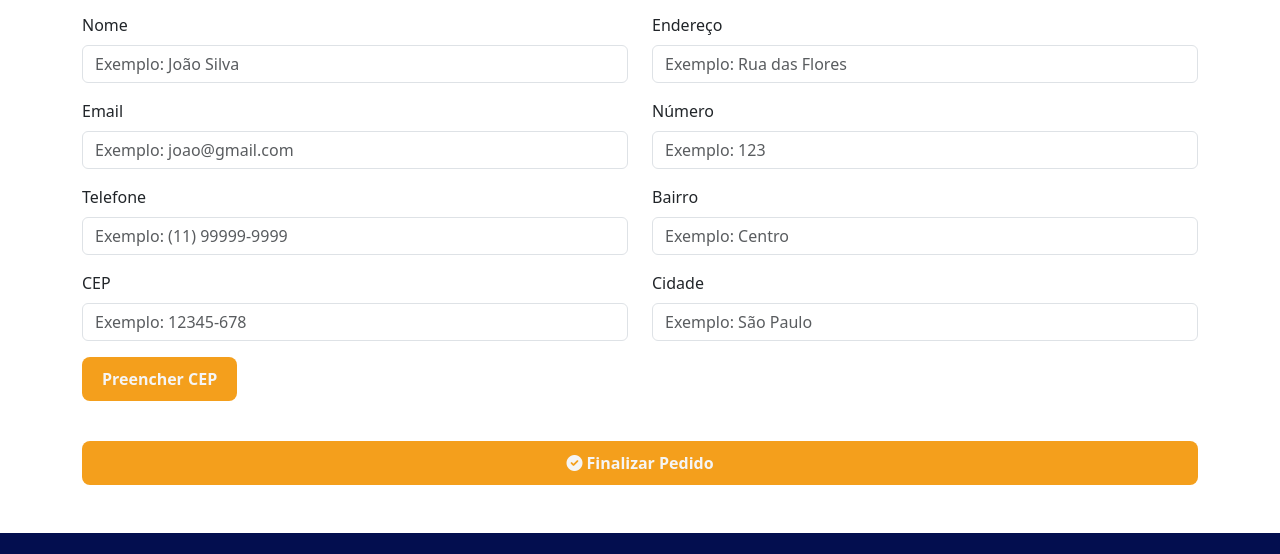
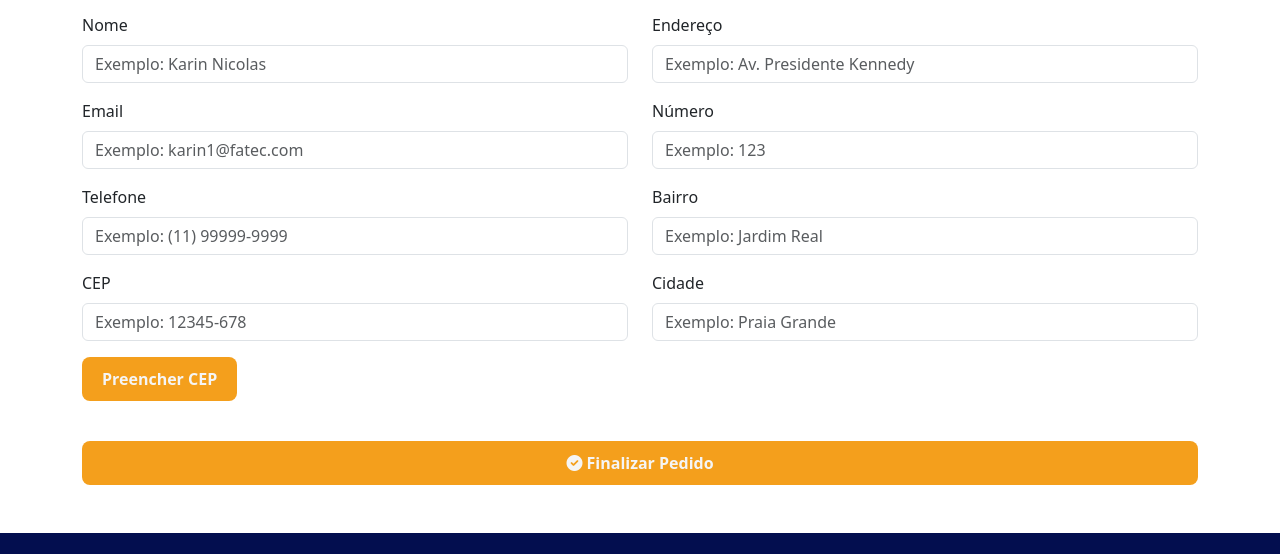
Before and after one commit to ncdsrNicolas/LarConectado, a plain HTML site: page checkout.html in a window 1280 px wide. Shown: the part 202-756 px from the top of the page. Drawn offline with nearby package versions, Linux system fonts and the light colour scheme.

Commit message:
Alteração Index e Checkout (add bold ao preço do index. renomear placeholder dos input no checkout)

```diff
--- a/checkout.html
+++ b/checkout.html
@@ -49,11 +49,11 @@
                 <form id="formCheckout">
                     <div class="mb-3">
                         <label for="nome" class="form-label">Nome</label>
-                        <input type="text" class="form-control" id="nome" placeholder="Exemplo: João Silva" required>
+                        <input type="text" class="form-control" id="nome" placeholder="Exemplo: Karin Nicolas" required>
                     </div>
                     <div class="mb-3">
                         <label for="email" class="form-label">Email</label>
-                        <input type="email" class="form-control" id="email" placeholder="Exemplo: joao@gmail.com"
+                        <input type="email" class="form-control" id="email" placeholder="Exemplo: karin1@fatec.com"
                             required>
                     </div>
                     <div class="mb-3">
@@ -72,7 +72,7 @@
                 <h4 class="mb-3">Endereço</h4>
                 <div class="mb-3">
                     <label for="endereco" class="form-label">Endereço</label>
-                    <input type="text" class="form-control" id="endereco" placeholder="Exemplo: Rua das Flores"
+                    <input type="text" class="form-control" id="endereco" placeholder="Exemplo: Av. Presidente Kennedy"
                         required>
                 </div>
                 <div class="mb-3">
@@ -82,11 +82,11 @@
                 </div>
                 <div class="mb-3">
                     <label for="bairro" class="form-label">Bairro</label>
-                    <input type="text" class="form-control" id="bairro" placeholder="Exemplo: Centro" required>
+                    <input type="text" class="form-control" id="bairro" placeholder="Exemplo: Jardim Real" required>
                 </div>
                 <div class="mb-3">
                     <label for="cidade" class="form-label">Cidade</label>
-                    <input type="text" class="form-control" id="cidade" placeholder="Exemplo: São Paulo" required>
+                    <input type="text" class="form-control" id="cidade" placeholder="Exemplo: Praia Grande" required>
                 </div>
             </div>
         </div>
--- a/css/styles.css
+++ b/css/styles.css
@@ -185,3 +185,7 @@
 .text-custom-1{
     color: whitesmoke;
 }
+
+.price{
+    font-weight: bold;
+}
```
